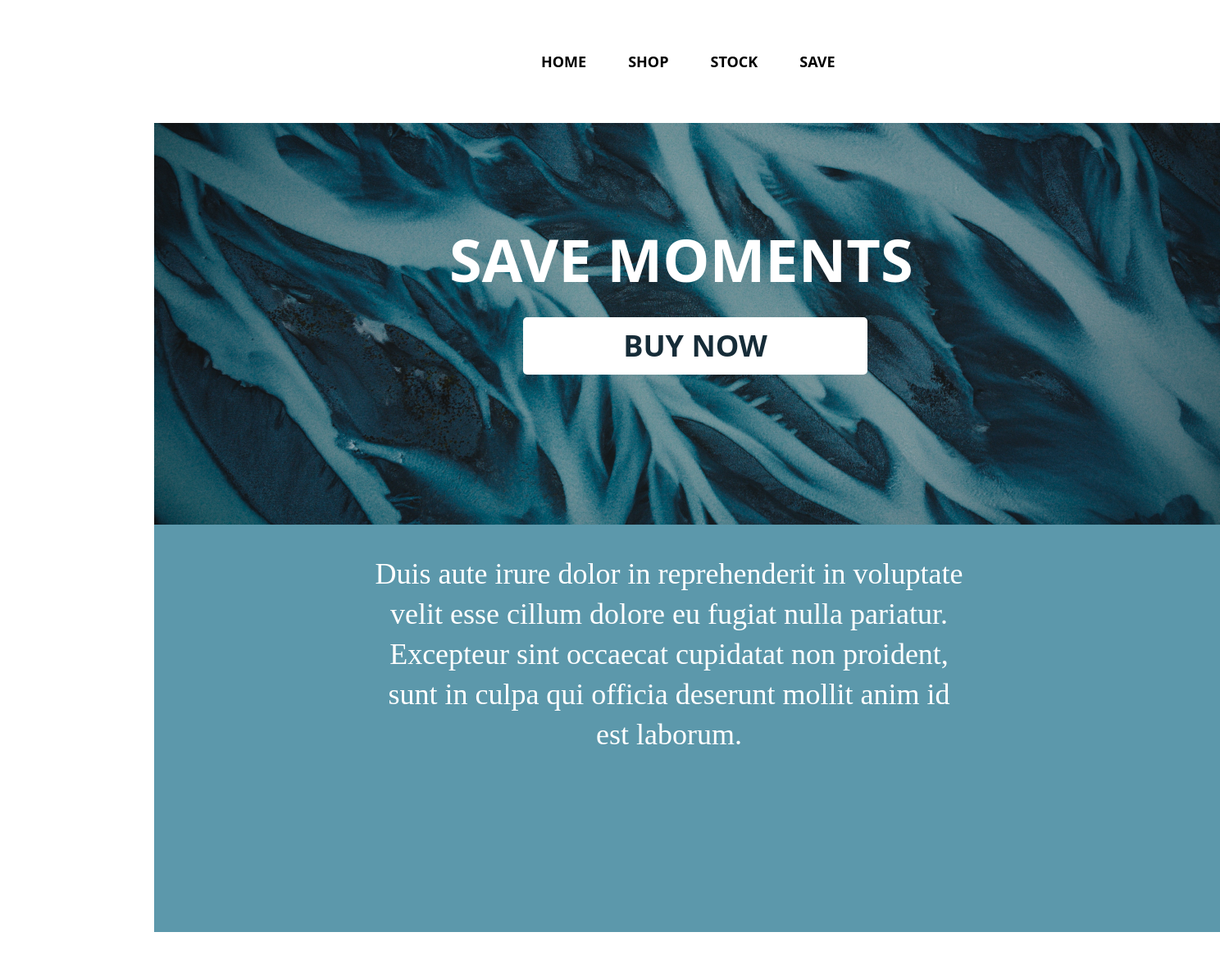
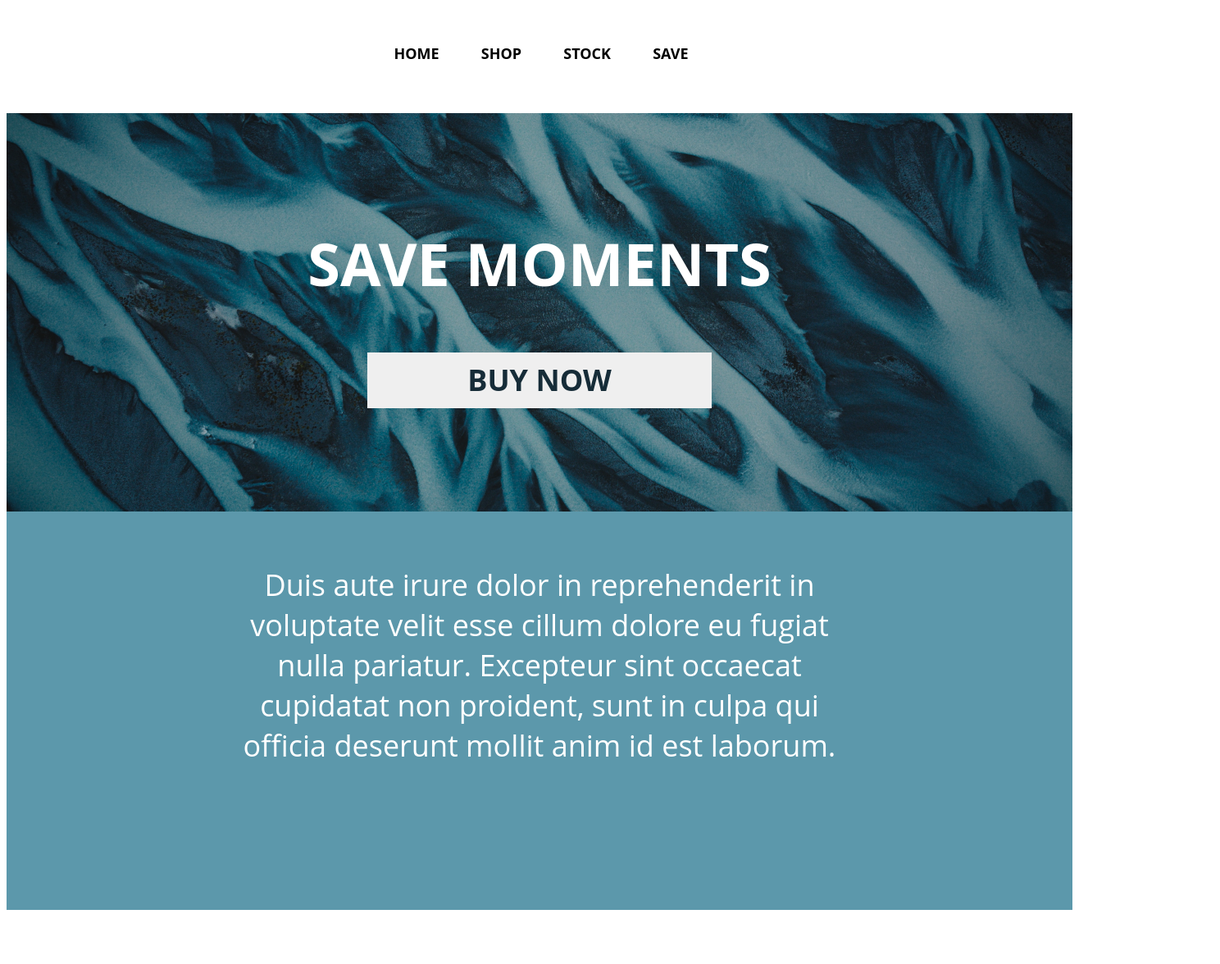
Before and after one commit to Kiberg6615/homework, a plain HTML site: page Homework 2/index.html in a window 1280 px wide. Shown: the top 1176 px of the page at 82% size, 1488 px wide, since content can reach past the window. After the commit the page ends 1118 px from the top, so only its background shows below. Drawn offline with Linux system fonts and the light colour scheme.

Commit message:
Add files via upload

```diff
--- a/Homework 2/Style.css/Style.css
+++ b/Homework 2/Style.css/Style.css
@@ -1,102 +1,89 @@
-.head{
-position: absolute;
-width: 364px;
-height: 25px;
-margin-top: 50px;
-margin-left: 720px;
+
+header{
+    margin: 53px 0px;
 }
+
+body{
+    font-family: 'Open Sans';
+}
+
 .nav{
-margin-left: 42.5%;
+}
+.nav_ul{
+     text-align: center;
+}
+.nav_li{
+    display: inline-block;
 
 }
-.home{
-font-family: 'Open Sans';
-font-style: normal;
+.nav_li:not(:last-of-type){
+    margin-right: 47px;
+}
+
+.nav_link{
 font-weight: 700;
 font-size: 18px;
-display: inline-block;
-list-style: none;
-}
-.shop{
-font-family: 'Open Sans';
-font-style: normal;
-font-weight: 700;
-font-size: 18px;
-margin: 47px;
-display: inline-block;
-list-style: none;
-}
-.stock{
-font-family: 'Open Sans';
-font-style: normal;
-font-weight: 700;
-font-size: 18px;
-display: inline-block;
-list-style: none;
-}
-.save{
-font-family: 'Open Sans';
-font-style: normal;
-font-weight: 700;
-font-size: 18px;
-margin: 47px;
-display: inline-block;
-list-style: none;
+line-height: 25px;
+color: #000000;
+text-decoration: none;
 }
 
-.phon{
-position: absolute;
-width: 1300px;
-height: 497px;
-margin-top:       ;
-margin-left: 180px;}
-.phon2{
-position: absolute;
-width: 1300px;
-height: 497px;
-margin-top: 130px;
-margin-left: 180px;
-background-color: #5C98AB;
-margin-top: 490px;}
-
-.text2{
-position: absolute;
-width: 726px;
-height: 265px;
-font-weight: 400;
-font-size: 36px;
-line-height: 49px;
-text-align: center;
-color: #FFFFFF;
-margin-left: 265px;
+.container{
+    max-width: 1300px;
+    margin: 0 auto;
 
 }
 
+.background{
+width: 1300px;
+height: 486px;
+text-align: center;
+background-image: url(../pexels-harrison-candlin-2441454\ 1\ \(2\).png)
 
-.text{
-position: absolute;
-width: 800px;
-height: 97.41px;
+}
+
+.background_title{
     font-family: 'Open Sans';
     font-style: normal;
     font-weight: 700;
     font-size: 72px;
-color: rgb(255, 255, 255);
-margin-top: 117px;
-margin-left: 540px ;
+    line-height: 98px;
+    padding-top: 134px;
+
+    color:white ;
 }
-.button{
-position: absolute;
+
+.background_button{
     width: 420px;
-height: 69.58px;
-background: #FFFFFF;
-border-radius: 5px;
-margin-top: 237px;
-margin-left: 630px ;
+    height: 68.04px;
+    border: none;
+    font-family: 'Open Sans';
+    font-weight: 700;
+    font-size: 36px;
+    line-height: 49px;
+    color: #162C38;
+
+
+}
+
+.description{
+    background-color: #5C98AB;
+    text-align: center;
+    width: 1300px;
+    height: 486px;
+    }
+
+.description_text{
+    max-width: 726px;
+    height: 265px;
+    margin: 0px auto;
+    width: 726px;
+    height: 265px;
     font-family: 'Open Sans';
     font-style: normal;
-font-weight: 700;
+    font-weight: 400;
     font-size: 36px;
-color: #162C38;
-border: 0px;
+    line-height: 49px;
+    color: white;
+    padding: 65px 0px;
 }
--- a/Homework 2/index.html
+++ b/Homework 2/index.html
@@ -9,25 +9,26 @@
     <link rel="preconnect" href="https://fonts.googleapis.com">
 
 </head>
-<body style="width: 1440px;
-height: 3460px;">
+<body>
      <header>
    <nav class="nav">
-    <UL >
-    <li class="home">HOME</li>
-    <li class="shop">SHOP</li>
-    <li class="stock">STOCK</li>
-    <li class="save">SAVE</li>
-    </UL>
+    <ul class="nav_ul">
+        <li class="nav_li"><a class="nav_link" href="">HOME</a></li>
+        <li class="nav_li"><a class="nav_link" href="">SHOP</a></li>
+        <li class="nav_li"><a class="nav_link" href="">STOCK</a></li>
+        <li class="nav_li"><a class="nav_link" href="">SAVE</a></li>
+    </ul>
    </nav>
     </header>
-    <main>
-        <img class="phon" src="./Phon.png" alt="phon">
-        <p class="text">SAVE MOMENTS</p>
-        <button class="button">BUY NOW</button>
-        <section class="phon2">
-        <p class="text2">Duis aute irure dolor in reprehenderit in voluptate velit esse cillum dolore eu fugiat nulla pariatur. Excepteur sint occaecat cupidatat non proident, sunt in culpa qui officia deserunt mollit anim id est laborum.</p>
+
+        <section class="container background">
+            <h1 class="background_title">SAVE MOMENTS</h1>
+            <button class="background_button">BUY NOW</button>
         </section>
-    </main>
+        <section class="container description">
+            <p class="description_text">Duis aute irure dolor in reprehenderit in voluptate velit esse cillum dolore eu fugiat nulla pariatur. Excepteur sint occaecat cupidatat non proident, sunt in culpa qui officia deserunt mollit anim id est laborum.</p>
+        </section>
+
+
 </body>
 </html>
```
Also changed, not shown: Homework 2/Style.css/pexels-harrison.png (added), Homework 2/pexels-harrison-candlin-2441454 1 (2).png (added). Lines whose indentation alone changed are shown as unchanged.
